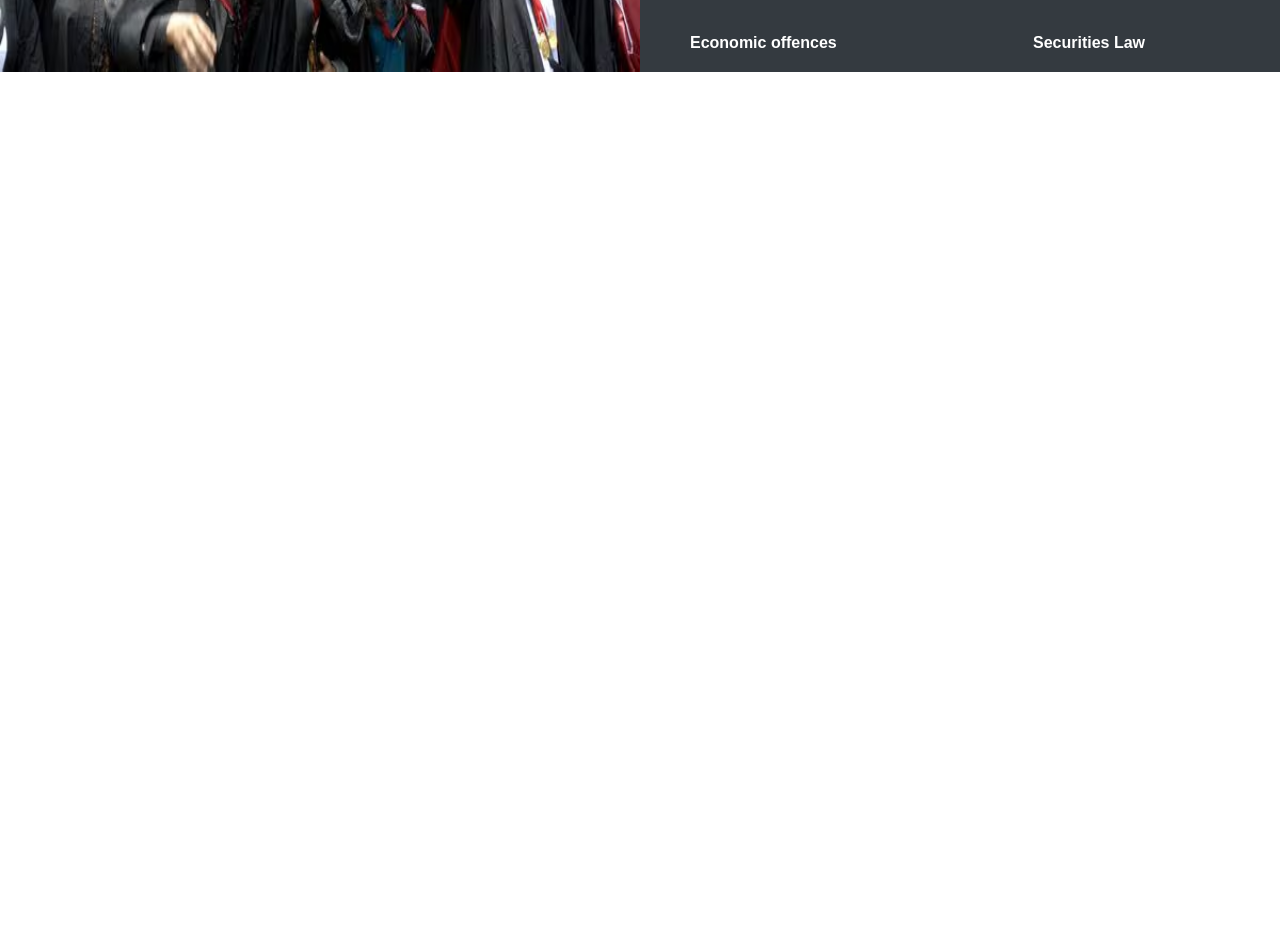
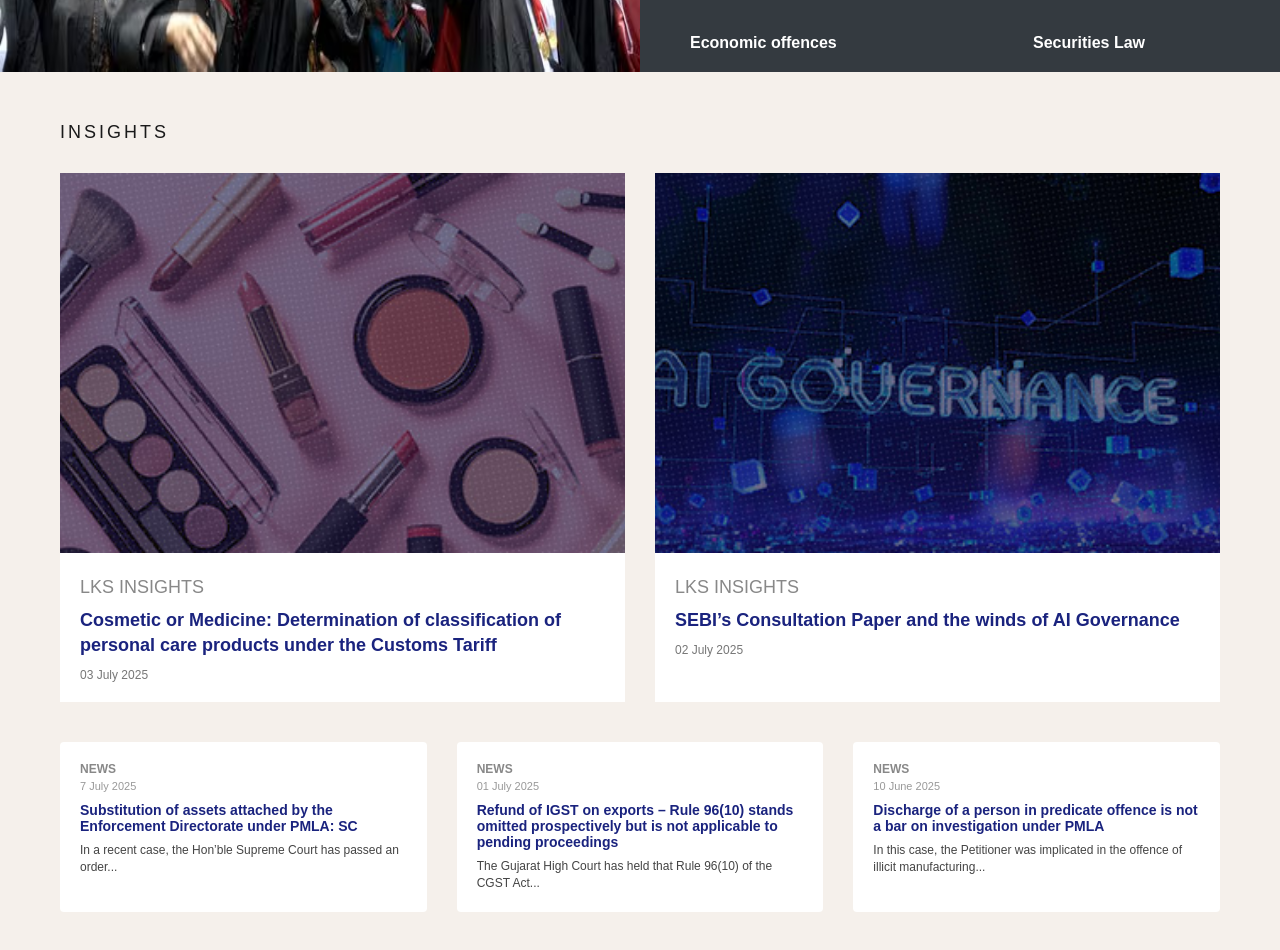
Before and after one commit to arya230/Attorney-Website, a React (Vite) app: page / in a window 1280 px wide. Shown: the part 1820-2770 px from the top of the page. Before the commit the page ends 1892 px from the top, so only its background shows below. Built offline with nearby package versions, Linux system fonts and the light colour scheme.

Commit message:
Insight section ready

```diff
--- a/src/App.css
+++ b/src/App.css
@@ -138,3 +138,102 @@ section > h2 {
 .col1 a:hover, .col2 a:hover {
   color: whitesmoke;
 }
+
+
+.insights-section {
+  padding: 40px 60px;
+  background-color: #f5f0eb;
+  font-family: sans-serif;
+}
+
+.insights-heading {
+  font-size: 18px;
+  letter-spacing: 3px;
+  font-weight: 500;
+  margin-bottom: 30px;
+  color: #1a1a1a;
+}
+
+.insights-top {
+  display: flex;
+  gap: 30px;
+  margin-bottom: 40px;
+}
+
+.insight-card.large {
+  background-color: white;
+  flex: 1;
+  /* display: flex; */
+  /* flex-direction: column; */
+  width: 50vw;
+
+}
+
+.insight-card.large img {
+  width: 100%;
+  height: 380px;
+  /* width: 500px; */
+
+  object-fit: cover;
+}
+
+.insight-content {
+  padding: 20px;
+}
+
+.insight-content .category {
+  font-size: 18px;
+  color: #888;
+  margin-bottom: 10px;
+  text-transform: uppercase;
+}
+
+.insight-content h3 {
+  font-size: 18px;
+  color: #1a237e;
+  margin-bottom: 10px;
+  line-height: 1.4;
+}
+
+.insight-content .date {
+  font-size: 12px;
+  color: #777;
+}
+
+.insights-bottom {
+  display: flex;
+  gap: 30px;
+}
+
+.insight-card.small {
+  flex: 1;
+  background-color: white;
+  padding: 20px;
+  border-radius: 4px;
+}
+
+.insight-card.small .category {
+  font-size: 12px;
+  font-weight: bold;
+  color: #888;
+  margin-bottom: 4px;
+  text-transform: uppercase;
+}
+
+.insight-card.small .date {
+  font-size: 11px;
+  color: #999;
+  margin-bottom: 10px;
+}
+
+.insight-card.small h4 {
+  font-size: 14px;
+  color: #1a237e;
+  margin-bottom: 8px;
+}
+
+.insight-card.small .excerpt {
+  font-size: 12px;
+  color: #444;
+  line-height: 1.4;
+}
--- a/src/pages/Home.tsx
+++ b/src/pages/Home.tsx
@@ -10,6 +10,8 @@ import img4 from "../assets/realestate5.png"
 import img5 from "../assets/realestate6.jpg"
 import img6 from "../assets/realestate7.jpeg"
 import suburlsImg from "../assets/sub-urls-img.avif"
+import cosImg from "../assets/cosmetics.jpg";
+import ai from "../assets/ai-govrenance.jpg"
 
 
 
@@ -154,6 +156,62 @@ const Home: React.FC = () => (
     </section>
 
   </div>
+  {/* INSIGHTS Section */}
+<section className="insights-section">
+  <h2 className="insights-heading">INSIGHTS</h2>
+
+  {/* Top 2 featured insights */}
+  <div className="insights-top">
+    <div className="insight-card large">
+      <img src={cosImg} alt="Insight 1" />
+      <div className="insight-content">
+        <p className="category">LKS INSIGHTS</p>
+        <h3>Cosmetic or Medicine: Determination of classification of personal care products under the Customs Tariff</h3>
+        <p className="date">03 July 2025</p>
+      </div>
+    </div>
+
+    <div className="insight-card large">
+      <img src={ai} alt="Insight 2" />
+      <div className="insight-content">
+        <p className="category">LKS INSIGHTS</p>
+        <h3>SEBI’s Consultation Paper and the winds of AI Governance</h3>
+        <p className="date">02 July 2025</p>
+      </div>
+    </div>
+  </div>
+
+  {/* Bottom 3 text cards */}
+  <div className="insights-bottom">
+    <div className="insight-card small">
+      <p className="category">NEWS</p>
+      <p className="date">7 July 2025</p>
+      <h4>Substitution of assets attached by the Enforcement Directorate under PMLA: SC</h4>
+      <p className="excerpt">
+        In a recent case, the Hon’ble Supreme Court has passed an order...
+      </p>
+    </div>
+
+    <div className="insight-card small">
+      <p className="category">NEWS</p>
+      <p className="date">01 July 2025</p>
+      <h4>Refund of IGST on exports – Rule 96(10) stands omitted prospectively but is not applicable to pending proceedings</h4>
+      <p className="excerpt">
+        The Gujarat High Court has held that Rule 96(10) of the CGST Act...
+      </p>
+    </div>
+
+    <div className="insight-card small">
+      <p className="category">NEWS</p>
+      <p className="date">10 June 2025</p>
+      <h4>Discharge of a person in predicate offence is not a bar on investigation under PMLA</h4>
+      <p className="excerpt">
+        In this case, the Petitioner was implicated in the offence of illicit manufacturing...
+      </p>
+    </div>
+  </div>
+</section>
+
 
   </>
 );
```
Also changed, not shown: src/assets/ai-govrenance.jpg (added), src/assets/cosmetics.jpg (added).
